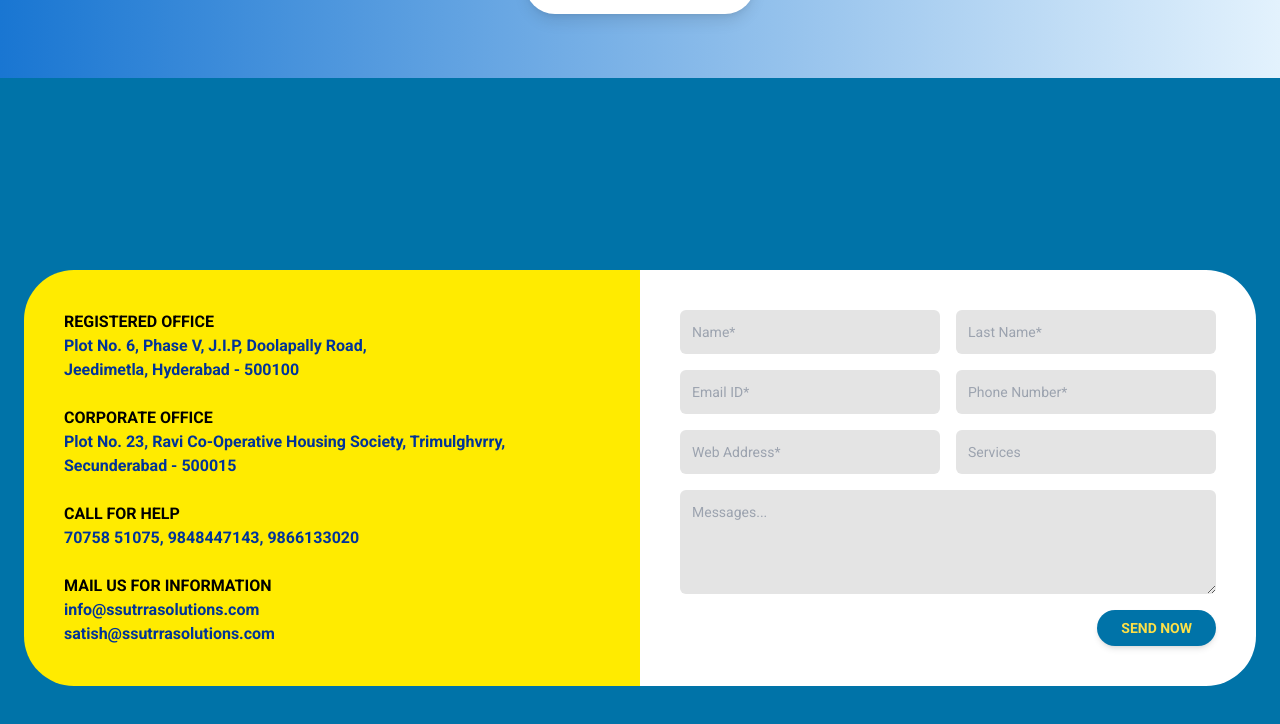
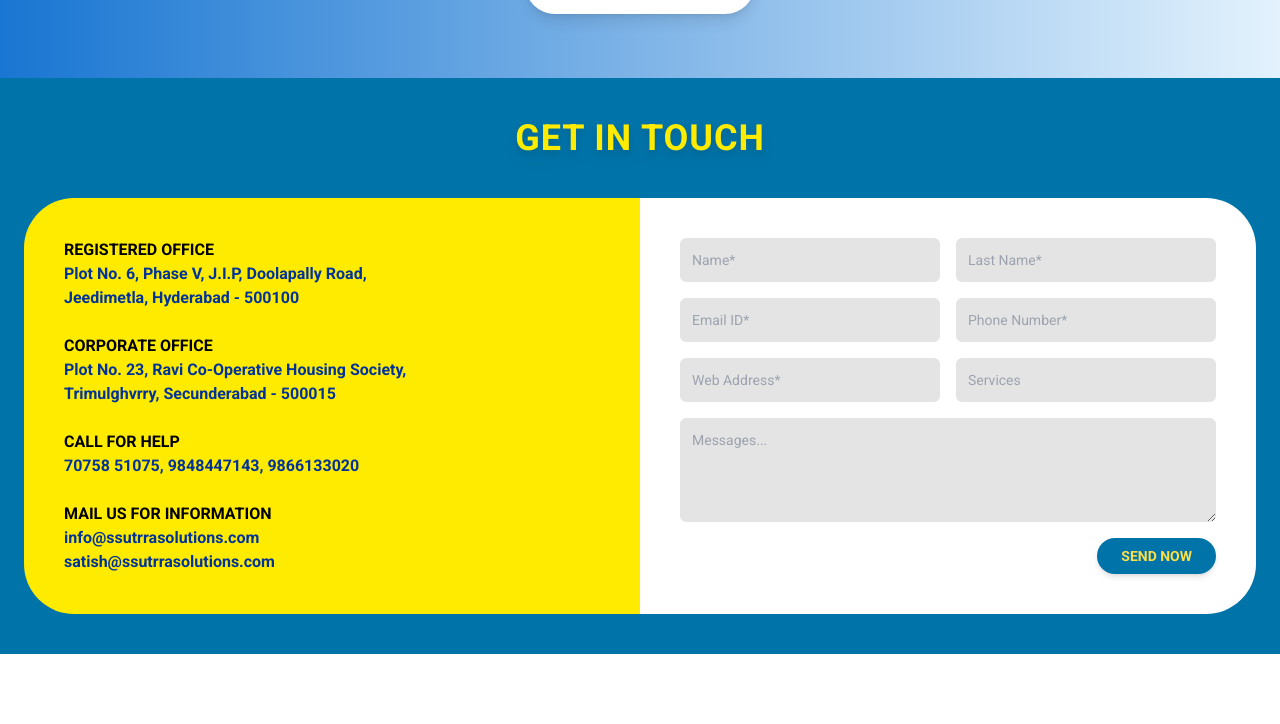
Before and after one commit to iamsyedmohammed/SSutrra-Solutions, a plain HTML site: page index.html in a window 1280 px wide. Shown: the part 5757-6481 px from the top of the page. After the commit the page ends 6411 px from the top, so only its background shows below. Drawn offline with nearby package versions, Linux system fonts and the light colour scheme.

Commit message:
Added the text Get in Touch in Contact us form

```diff
--- a/index.html
+++ b/index.html
@@ -320,9 +320,18 @@
 
 
 
-<section class="hidden md:flex flex-row min-h-screen items-center justify-center px-6 py-10 bg-[#0073a8] text-white relative">
+<section class="hidden md:block bg-[#0073a8] text-white px-6 py-10 relative">
+  <!-- Title -->
+  <div class="text-center mb-10">
+    <h2 class="text-4xl font-bold text-[#ffeb00] drop-shadow-lg uppercase tracking-wide">
+      Get in Touch
+    </h2>
+  </div>
+
+  <!-- Flex container -->
+  <div class="flex flex-row items-center justify-center">
     <!-- Left: Contact Info -->
-  <div class="bg-[#ffeb00] text-black rounded-tl-[50px] rounded-bl-[50px] w-full md:w-1/2 p-10 contact-box relative z-10">
+    <div class="bg-[#ffeb00] text-black rounded-tl-[50px] rounded-bl-[50px] w-1/2 p-10 contact-box relative z-10">
       <div class="space-y-6 text-base font-medium">
         <div>
           <p class="uppercase font-bold">Registered Office</p>
@@ -334,7 +343,8 @@
         <div>
           <p class="uppercase font-bold">Corporate Office</p>
           <p class="text-[#003399] font-semibold">
-          Plot No. 23, Ravi Co-Operative Housing Society, Trimulghvrry, Secunderabad - 500015
+            Plot No. 23, Ravi Co-Operative Housing Society,<br>
+            Trimulghvrry, Secunderabad - 500015
           </p>
         </div>
         <div>
@@ -354,7 +364,7 @@
     </div>
 
     <!-- Right: Form -->
-  <div class="bg-white text-black rounded-tr-[50px] rounded-br-[50px] w-full md:w-1/2 p-10 contact-box relative z-10">
+    <div class="bg-white text-black rounded-tr-[50px] rounded-br-[50px] w-1/2 p-10 contact-box relative z-10">
       <form class="grid grid-cols-1 gap-4 text-sm md:grid-cols-2">
         <input class="bg-[#e4e4e4] p-3 rounded-md w-full" placeholder="Name*" required />
         <input class="bg-[#e4e4e4] p-3 rounded-md w-full" placeholder="Last Name*" required />
@@ -370,11 +380,21 @@
         </div>
       </form>
     </div>
+  </div>
 </section>
 
 
+
 <section class="block md:hidden px-4 py-10 bg-[#0073a8] text-white">
+
+  <!-- Section Title -->
+  <h2 class="text-2xl font-extrabold text-[#ffeb00] mb-8 text-center uppercase tracking-wide">
+    Get in Touch
+  </h2>
+
   <div class="space-y-6">
+
+    <!-- Contact Cards -->
     <div class="bg-[#ffeb00] text-black rounded-xl p-6">
       <h2 class="text-xl font-bold uppercase mb-4">Registered Office</h2>
       <p class="text-[#003399] font-semibold text-sm leading-relaxed">
@@ -406,7 +426,7 @@
       </p>
     </div>
 
-    <!-- Simple Contact Form -->
+    <!-- Contact Form -->
     <form class="bg-white text-black rounded-xl p-6 space-y-4 text-sm">
       <input class="bg-[#e4e4e4] p-3 rounded-md w-full" placeholder="Name*" required />
       <input class="bg-[#e4e4e4] p-3 rounded-md w-full" placeholder="Phone Number*" type="tel" required />
@@ -418,6 +438,7 @@
     </form>
   </div>
 </section>
+
 
 
 
```
Lines whose indentation alone changed are shown as unchanged.
